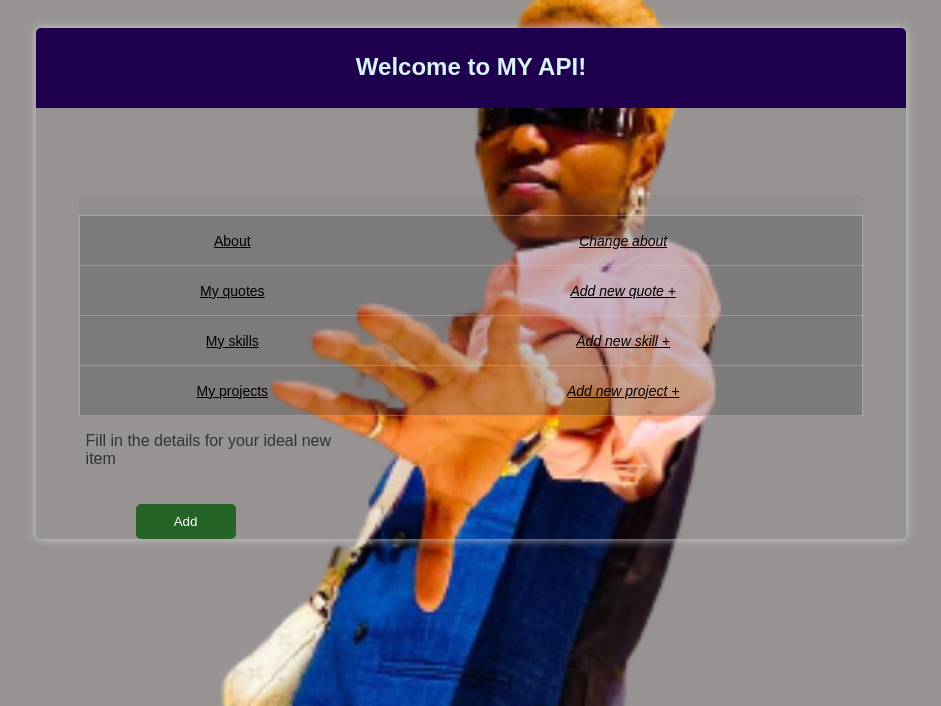
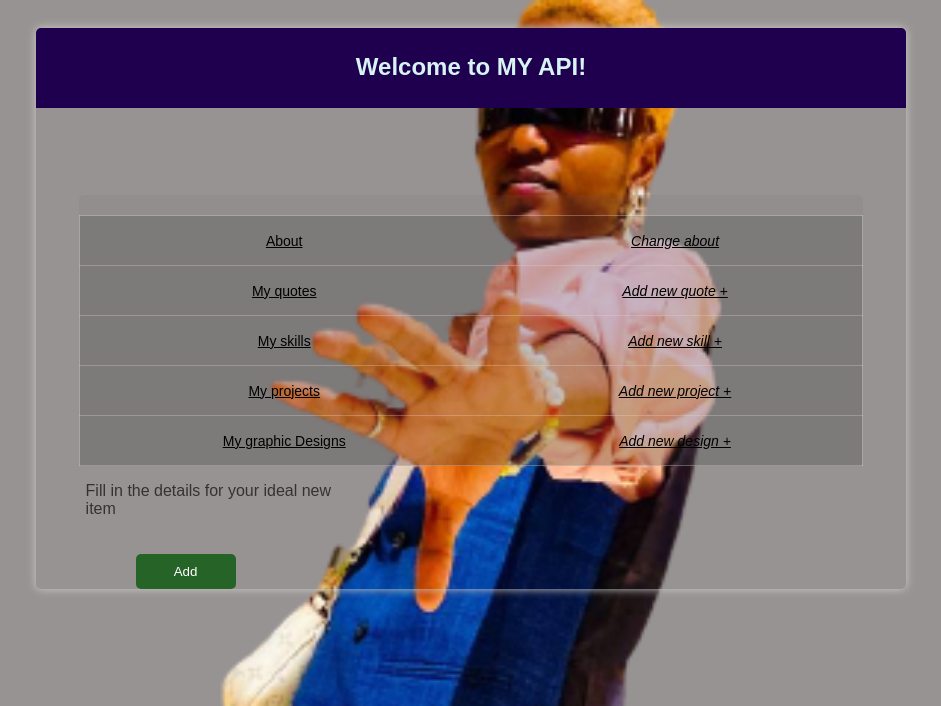
Before and after one commit to SylvieMutuyimana/personal-profile, a Flask app: page / in a window 1280 px wide. Shown: the top 706 px of the page, without its empty margins (169-1110 px from the left). Run offline with Flask 3, Linux system fonts and the light colour scheme.

Commit message:
Added graphics on  backend

```diff
--- a/backend/templates/index.html
+++ b/backend/templates/index.html
@@ -33,6 +33,10 @@
 						<td><a href='/projects'>My projects</a></td>
 						<td id="add_project"><a href='/projects'>Add new project + </a></td>
 					</tr>
+					<tr>
+						<td><a href='/graphics'>My graphic Designs</a></td>
+						<td id="add_graphic"><a href='/graphics'>Add new design + </a></td>
+					</tr>
 				</tbody>
 			</table>
 		</article>
```
